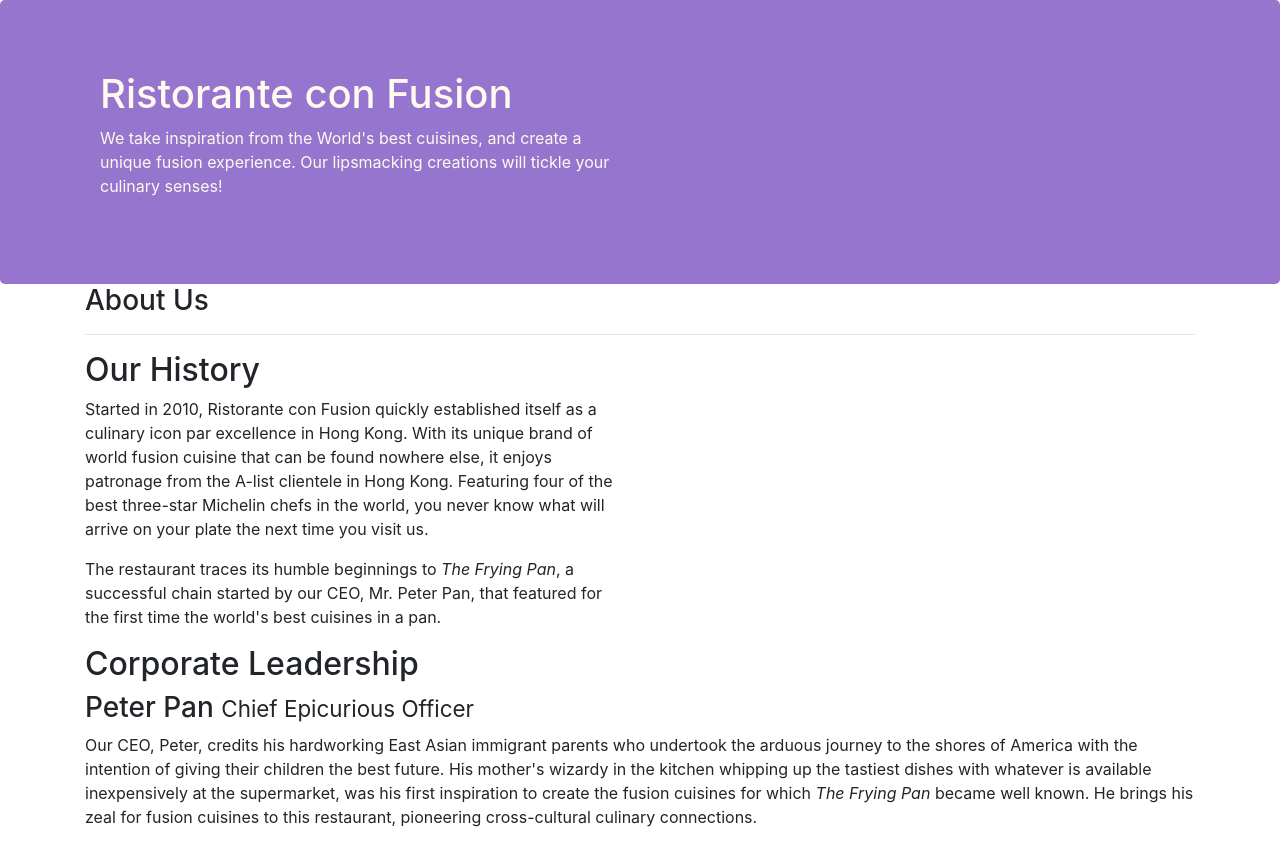
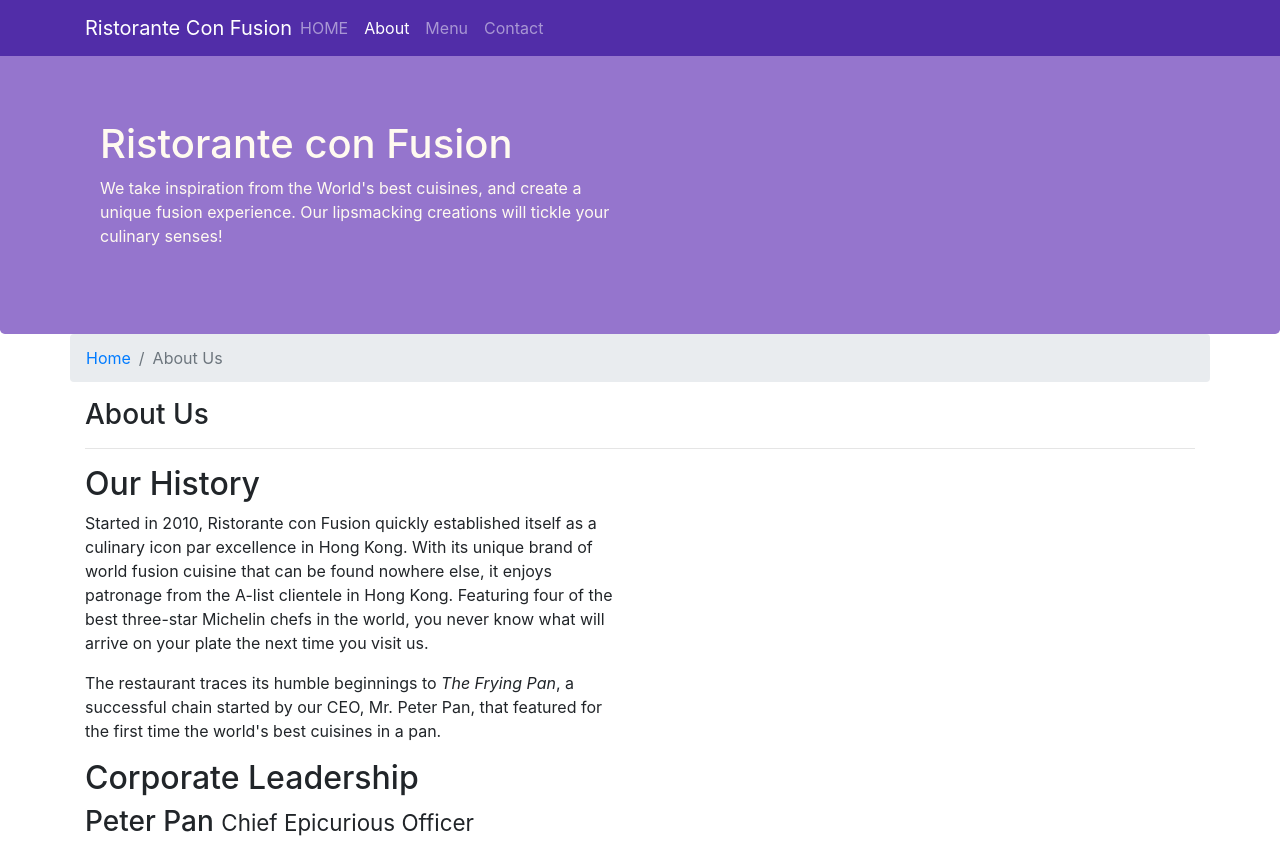
Before and after one commit to AhhEagle/conFusion, a website: page aboutus.html in a window 1280 px wide. Shown: the top 842 px of the page. Drawn offline with nearby package versions, Linux system fonts and the light colour scheme.

Commit message:
Usage of nav and its bootstrap classes

```diff
--- a/aboutus.html
+++ b/aboutus.html
@@ -19,6 +19,25 @@
 
 <body>
 
+    <nav class="navbar navbar-dark navbar-expand-sm fixed-top">
+        <div class="container">
+            <button class="navbar-toggler" type="button" data-toggle ="collapse" data-target="#Navbar">
+               <span class="navbar-toggler-icon"></span>
+            </button>
+            <a class="navbar-brand mr-auto" href="index.html">Ristorante Con Fusion</a>
+            <div class="collapse navbar-collapse" id="Navbar">
+            <ul class="navbar-nav mr-auto">
+                <li class="nav-item"><a class="nav-link" href="index.html">HOME</a> </li>
+                 <li class="nav-item active"><a class="nav-link" href="#">About</a> </li>
+                  <li class="nav-item"><a class="nav-link" href="#">Menu</a> </li>
+                   <li class="nav-item"><a class="nav-link" href="#">Contact</a> </li>
+
+            </ul>
+            </div>
+        </div>
+
+    </nav>
+
     <header class="jumbotron">
         <div class="container">
             <div class="row row-header">
@@ -34,6 +53,12 @@
 
     <div class="container">
         <div class="row">
+            <ol class="col-12 breadcrumb"
+        >
+            <li class="breadcrumb-item"><a href="index.html">Home</a></li>
+            <li class="breadcrumb-item active">About Us</li>
+
+        </ol>
             <div class="col-12">
                <h3>About Us</h3>
                <hr>
--- a/css/style.css
+++ b/css/style.css
@@ -27,3 +27,10 @@
 	margin: 0px;
 	color: #0f0f0f;
 }
+body{
+	padding: 50px 0px 0px 0px;
+	z-index: 0;
+}
+.navbar-dark{
+	background-color: #512DA8;
+}
```
Also changed, not shown: index.html (+18 -0 lines).
